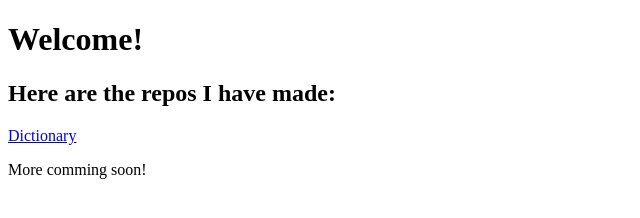
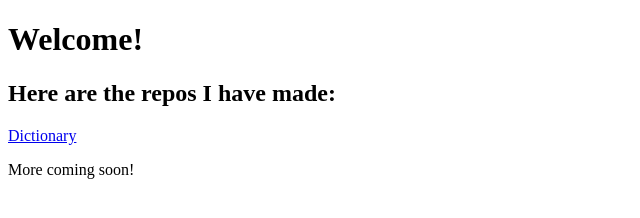
Before and after one commit to quocbaolinux-beta/quocbaolinux-beta.github.io, a plain HTML site: page index.html in a window 1280 px wide. Shown: the full height of the page, 0-640 px from the left. Drawn offline with Linux system fonts and the light colour scheme.

Commit message:
Update index.html
sửa lỗi sai chính tả

```diff
--- a/index.html
+++ b/index.html
@@ -9,6 +9,6 @@
     <h1>Welcome!</h1>
     <h2>Here are the repos I have made:</h2>
     <a href="https://quocbaolinux-beta.github.io/dictionary">Dictionary</a>
-    <p>More comming soon!</p>
+    <p>More coming soon!</p>
 </body>
 </html>
```
